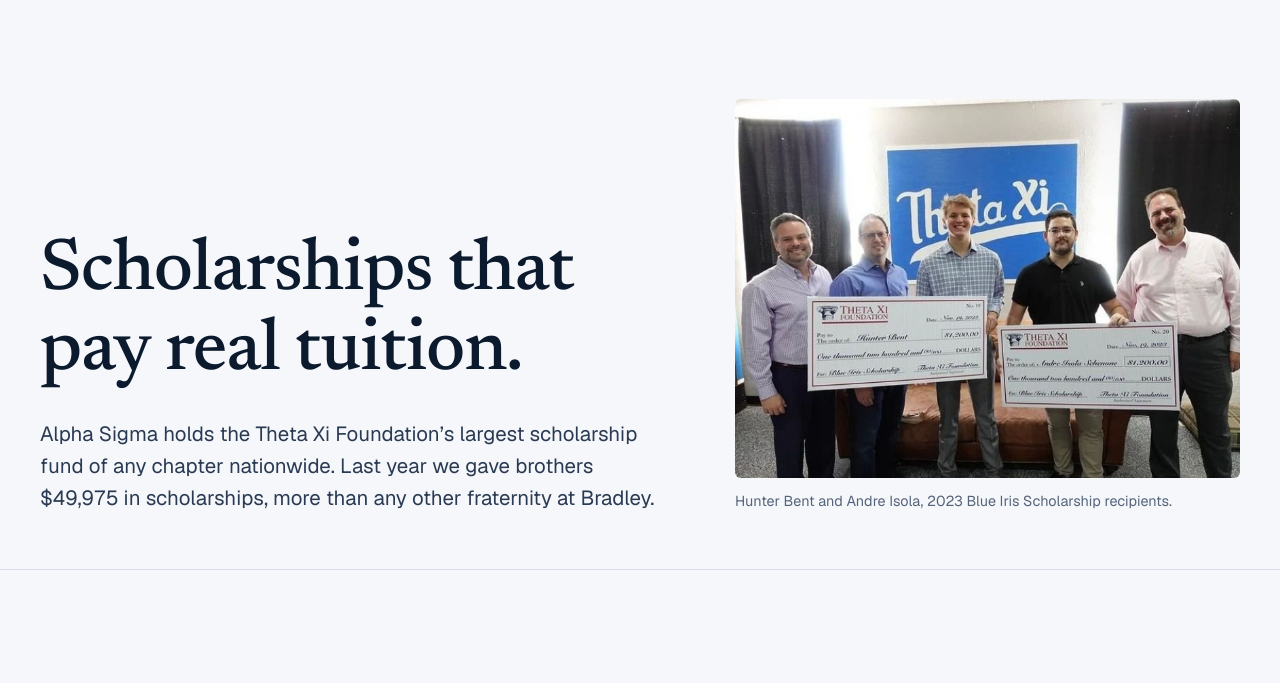
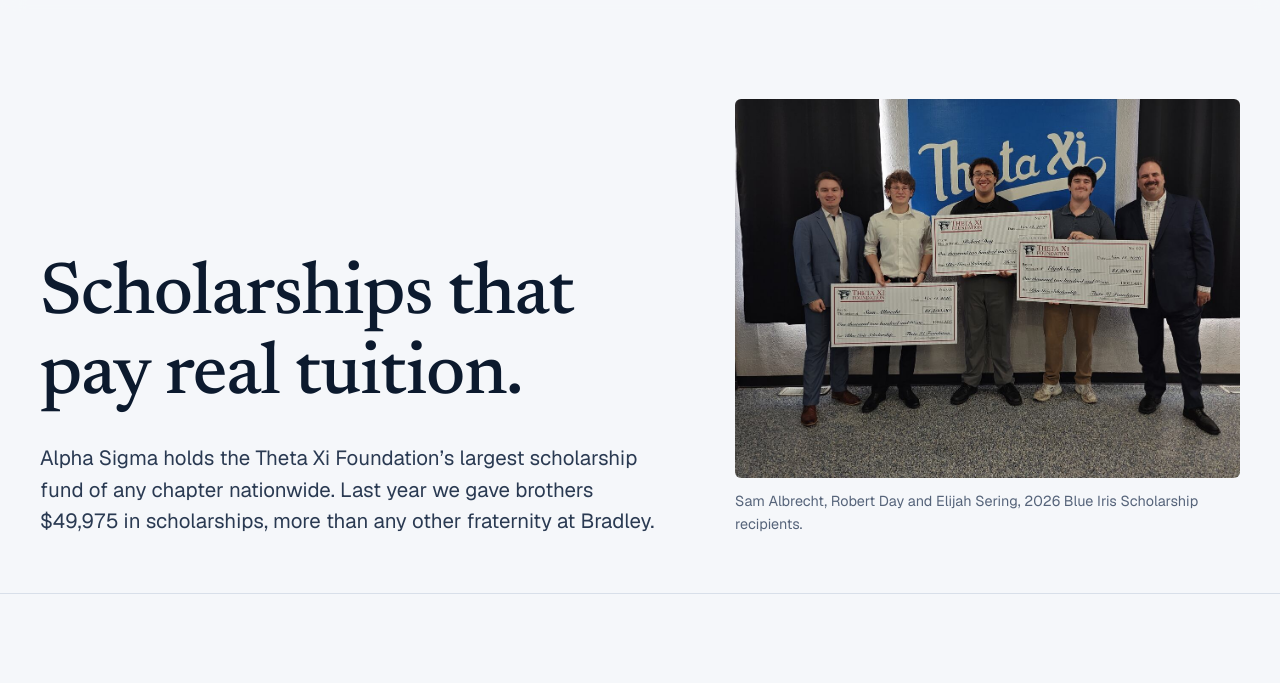
Before and after one commit to Gavinb8/thetaxias-website, a plain HTML site: page scholarships.html in a window 1280 px wide. Shown: the part 62-745 px from the top of the page. Drawn offline with nearby package versions, Linux system fonts and the light colour scheme.

Commit message:
Use the 2026 Blue Iris big checks photo Craig picked
Swaps the 2023 checks photo for the Nov 14, 2026 one on Home, Scholarships
and Giving Back. Cropped to landscape, resized to 1200x891, EXIF and GPS
stripped. Scholarships caption updated to the names on the 2026 checks.

Co-Authored-By: Claude Opus 5.5 <noreply@anthropic.com>

```diff
--- a/scholarships.html
+++ b/scholarships.html
@@ -63,9 +63,8 @@
           <p class="lead reveal" data-delay="1">Alpha Sigma holds the Theta Xi Foundation&rsquo;s largest scholarship fund of any chapter nationwide. Last year we gave brothers <span data-countup>$49,975</span> in scholarships, more than any other fraternity at Bradley.</p>
         </div>
         <figure class="reveal" data-delay="1">
-          <!-- TODO: 2023 photo. Replace with a newer recipients photo (RAIL item 12). -->
-          <div class="photo"><img src="assets/images/blue-iris-2023.jpg" alt="Hunter Bent and Andre Isola holding Blue Iris Scholarship checks with Theta Xi alumni" width="750" height="557"></div>
-          <figcaption>Hunter Bent and Andre Isola, 2023 Blue Iris Scholarship recipients.</figcaption>
+          <div class="photo"><img src="assets/images/blue-iris-2026.jpg" alt="Sam Albrecht, Robert Day and Elijah Sering holding their 2026 Blue Iris Scholarship checks in front of the Theta Xi sign" width="1200" height="891"></div>
+          <figcaption>Sam Albrecht, Robert Day and Elijah Sering, 2026 Blue Iris Scholarship recipients.</figcaption>
         </figure>
       </div>
     </section>
```
Also changed, not shown: giving-back.html (+1 -1 lines), index.html (+1 -1 lines), assets/images/blue-iris-2026.jpg (added).
